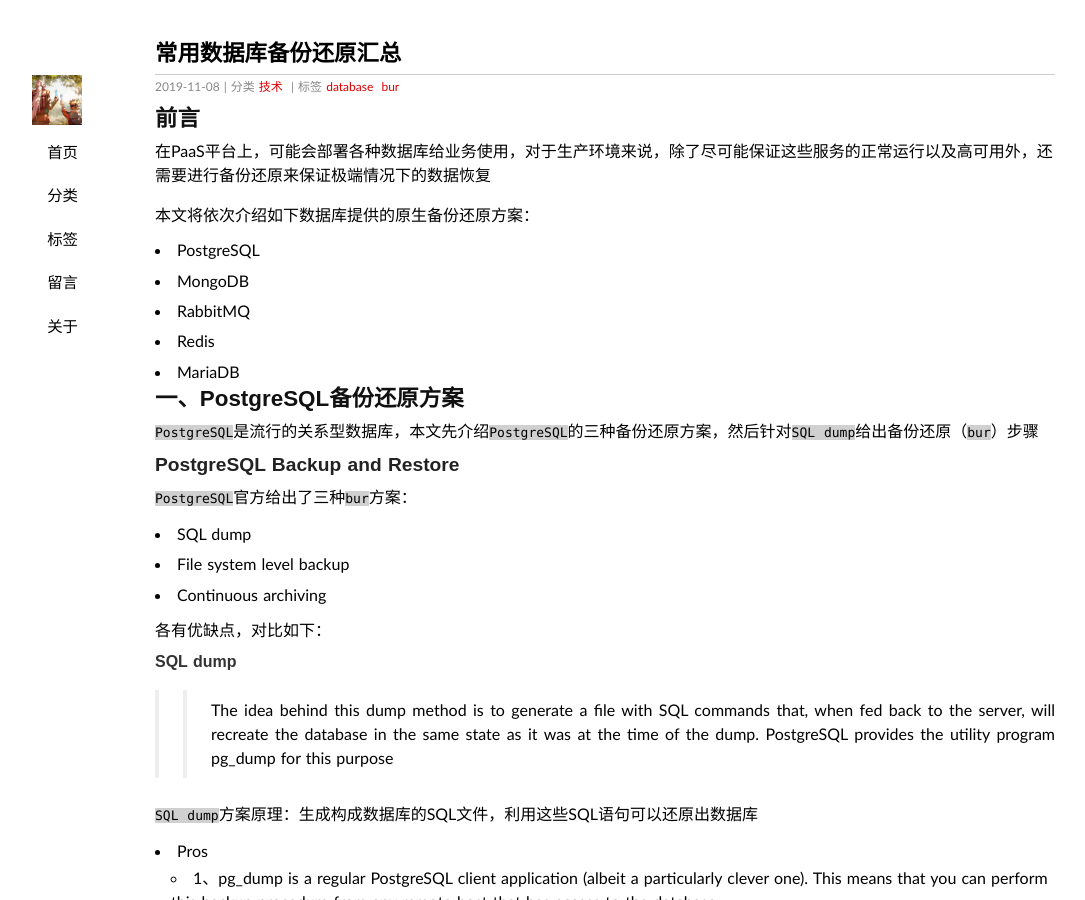
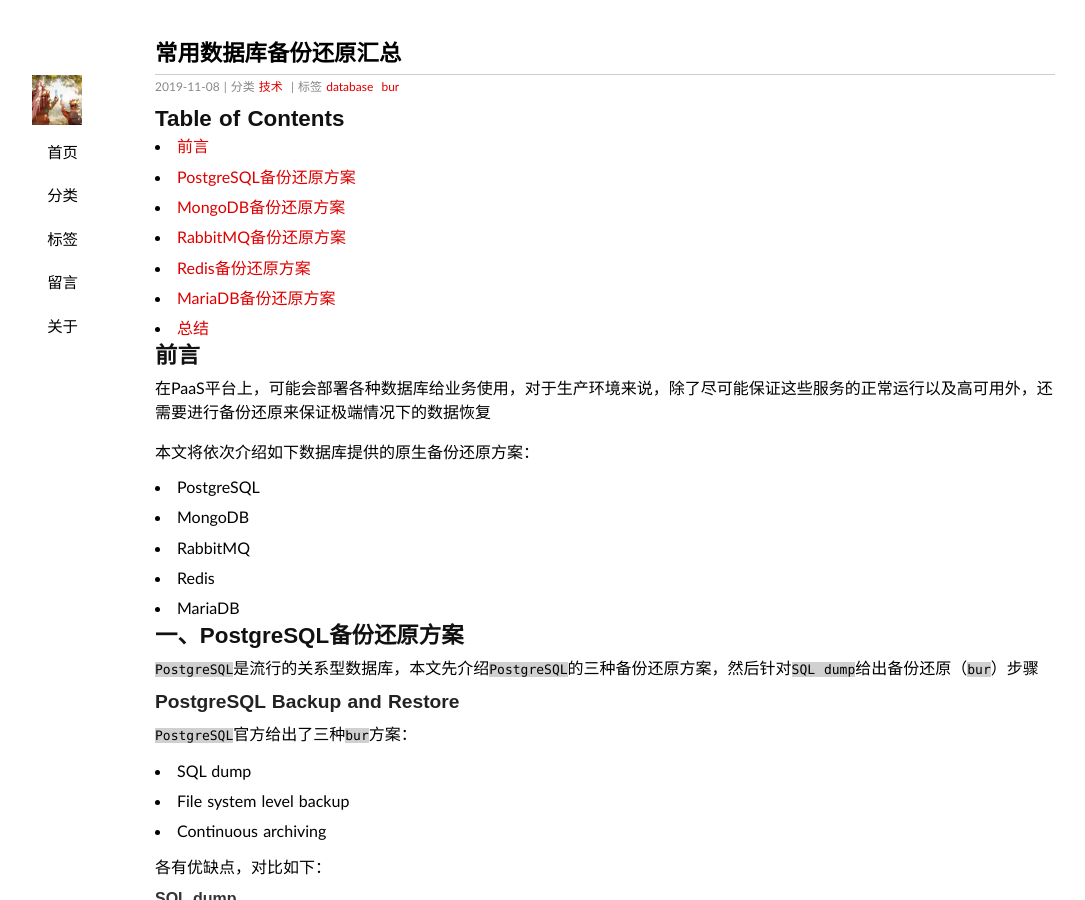
Before and after one commit to duyanghao/duyanghao.github.io, a Jekyll site: the page built from _posts/2019-11-8-db-bur.md, in a window 1280 px wide and 900 px high. Shown: the whole window, without its empty margins (35-1120 px from the left). Built offline with Jekyll 4.4.1, drawn with Linux system fonts in a browser that asks for light colours; some web fonts are replaced; comment, search, counter and statistics services are not loaded.

Commit message:
update db bur
Signed-off-by: duyanghao <1294057873@qq.com>

```diff
--- a/_posts/2019-11-8-db-bur.md
+++ b/_posts/2019-11-8-db-bur.md
@@ -6,6 +6,16 @@
 tags: database bur
 excerpt: 在PaaS平台上，可能会部署各种数据库给业务使用，对于生产环境来说，除了尽可能保证这些服务的正常运行以及高可用外，还需要进行备份还原来保证极端情况下的数据恢复。本文汇总了常用数据库的备份还原方案，包括：Postgres，MongoDB，RabbitMQ，Redis以及MariaDB等……
 ---
+
+## Table of Contents
+
+* [前言](#前言)
+* [PostgreSQL备份还原方案](#一、PostgreSQL备份还原方案)
+* [MongoDB备份还原方案](#二、MongoDB备份还原方案)
+* [RabbitMQ备份还原方案](#三、RabbitMQ备份还原方案)
+* [Redis备份还原方案](#四、Redis备份还原方案)
+* [MariaDB备份还原方案](五、MariaDB备份还原方案)
+* [总结](#总结)
 
 ## 前言
 
```
